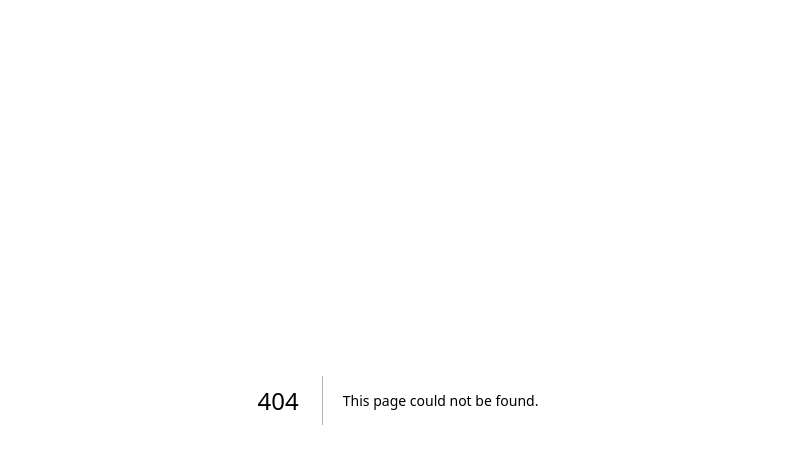
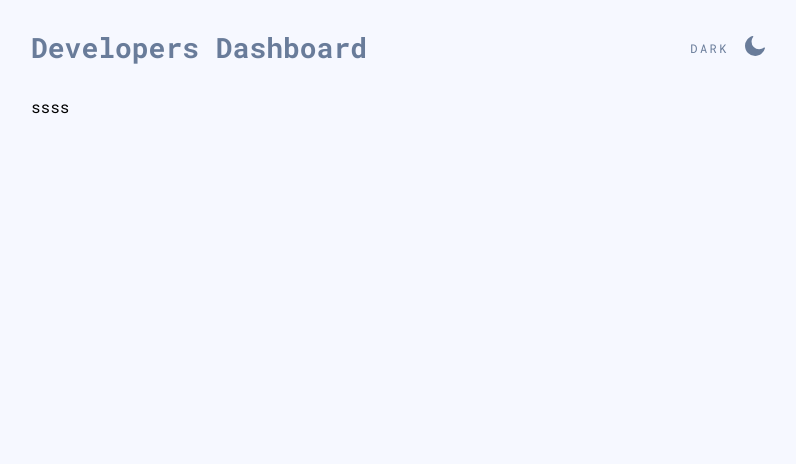
Before and after one commit to ligmanstark/dev-dashboard, a Next.js app: page /profile in a window 1280 px wide. Before the commit this address had no page. Shown: the top 464 px of the page, without its empty margins (242-1038 px from the left). Built offline with nearby package versions, Linux system fonts and the light colour scheme.

Commit message:
initial Profile page

```diff
--- /dev/null
+++ b/src/app/profile/page.tsx
@@ -0,0 +1,23 @@
+'use client'
+import * as S from './style'
+import { GlobalStyles } from '../../styled/GlobalStyles';
+import { Header } from '../../Layout/Header/Header';
+import { Footer } from '../../Layout/Footer/Footer';
+import { Container } from '../../styled/components';
+const Profile = () => {
+    return(
+        <>
+        <main>
+          <GlobalStyles />
+          <>
+            <Header />
+            <Container>
+                ssss
+             </Container>
+           </>
+        </main>
+      </>
+        )
+}
+
+export default Profile;
--- /dev/null
+++ b/src/app/profile/style.ts
@@ -0,0 +1,3 @@
+import styled from '@emotion/styled'
+
+export const  Wrapper = styled.div``
```
